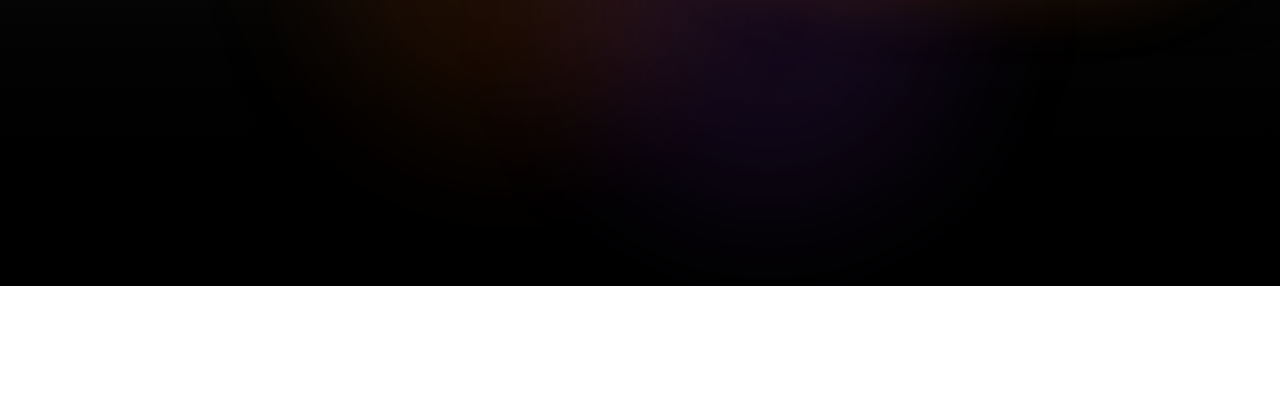
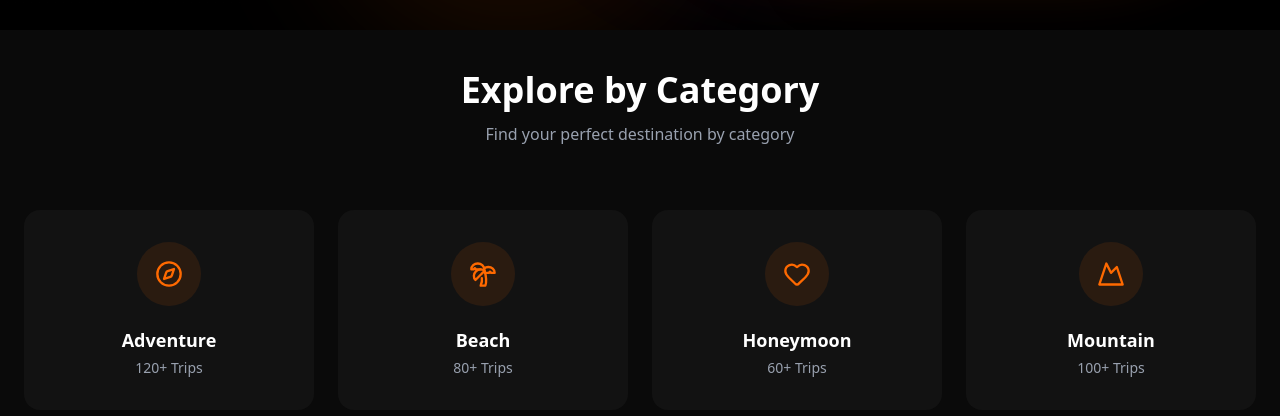
Before and after one commit to anirudh-1404/react-travel-landing-page, a React (Vite) app in the folder travel-landing-page/: page / in a window 1280 px wide. Shown: the part 514-930 px from the top of the page. Before the commit the page ends 800 px from the top, so only its background shows below. Built offline with nearby package versions, Linux system fonts and the light colour scheme.

Commit message:
feat: add category section and improved layout spacing

```diff
--- a/travel-landing-page/package.json
+++ b/travel-landing-page/package.json
@@ -11,6 +11,7 @@
   },
   "dependencies": {
     "@tailwindcss/vite": "^4.1.18",
+    "lucide-react": "^0.562.0",
     "react": "^19.2.0",
     "react-dom": "^19.2.0",
     "react-router-dom": "^7.12.0",
--- a/travel-landing-page/src/components/Category.jsx
+++ b/travel-landing-page/src/components/Category.jsx
@@ -1,7 +1,66 @@
 import React from "react";
+import { Mountain, Palmtree, Heart, Compass } from "lucide-react";
+
+const categories = [
+  {
+    title: "Adventure",
+    trips: "120+ Trips",
+    icon: <Compass size={28} />,
+  },
+  {
+    title: "Beach",
+    trips: "80+ Trips",
+    icon: <Palmtree size={28} />,
+  },
+  {
+    title: "Honeymoon",
+    trips: "60+ Trips",
+    icon: <Heart size={28} />,
+  },
+  {
+    title: "Mountain",
+    trips: "100+ Trips",
+    icon: <Mountain size={28} />,
+  },
+];
 
 const Category = () => {
-  return <div></div>;
+  return (
+    <section className="bg-[#0a0a0a] pt-10 pb-20">
+      <div className="max-w-7xl mx-auto px-6">
+        <div className="text-center mb-16">
+          <h2 className="text-3xl md:text-4xl font-bold text-white">
+            Explore by Category
+          </h2>
+          <p className="text-gray-400 mt-3 max-w-xl mx-auto">
+            Find your perfect destination by category
+          </p>
+        </div>
+
+        <div className="grid grid-cols-2 md:grid-cols-4 gap-6">
+          {categories.map((item, index) => (
+            <div
+              key={index}
+              className="group bg-[#121212] rounded-2xl p-8 flex flex-col items-center text-center
+                         hover:bg-[#1a1a1a] transition-all duration-300
+                         hover:-translate-y-2 hover:shadow-xl hover:shadow-orange-500/10"
+            >
+              <div
+                className="w-16 h-16 rounded-full bg-orange-500/10 flex items-center justify-center mb-5
+                              text-orange-500 group-hover:bg-orange-500 group-hover:text-white transition"
+              >
+                {item.icon}
+              </div>
+
+              {/* Text */}
+              <h4 className="text-white font-semibold text-lg">{item.title}</h4>
+              <p className="text-gray-400 text-sm mt-1">{item.trips}</p>
+            </div>
+          ))}
+        </div>
+      </div>
+    </section>
+  );
 };
 
 export default Category;
--- a/travel-landing-page/src/components/Hero.jsx
+++ b/travel-landing-page/src/components/Hero.jsx
@@ -2,7 +2,7 @@ import React from "react";
 
 const Hero = () => {
   return (
-    <section className="min-h-screen pt-40 pb-24 bg-gradient-to-b from-[#0a0a0a] via-[#0c0c0c] to-black relative overflow-hidden">
+    <section className="pt-36 pb-16 bg-gradient-to-b from-[#0a0a0a] via-[#0c0c0c] to-black relative overflow-hidden">
       <div className="absolute top-1/3 left-1/4 w-96 h-96 bg-orange-500/10 blur-3xl rounded-full" />
       <div className="absolute bottom-20 right-1/4 w-96 h-96 bg-purple-500/10 blur-3xl rounded-full" />
 
```
Also changed, not shown: 1 other file (tests, documents, lock files or other folders).
